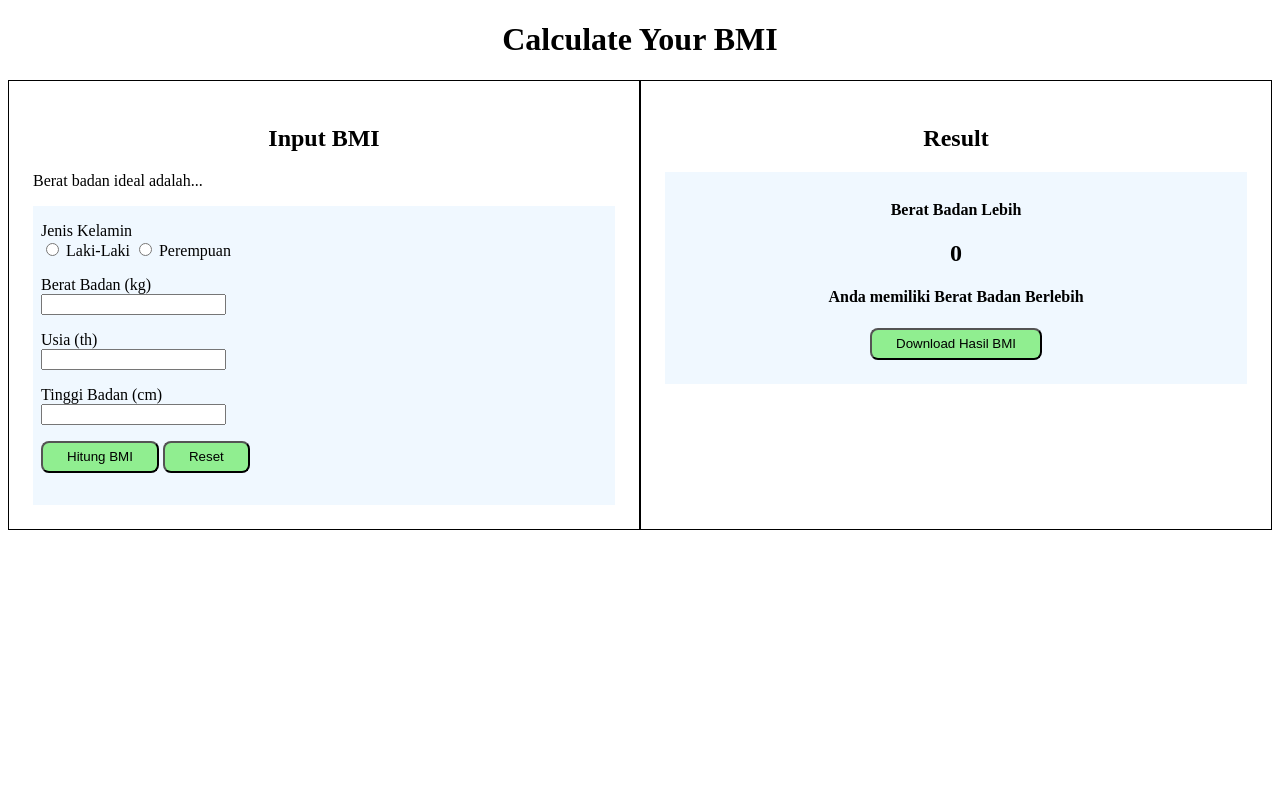
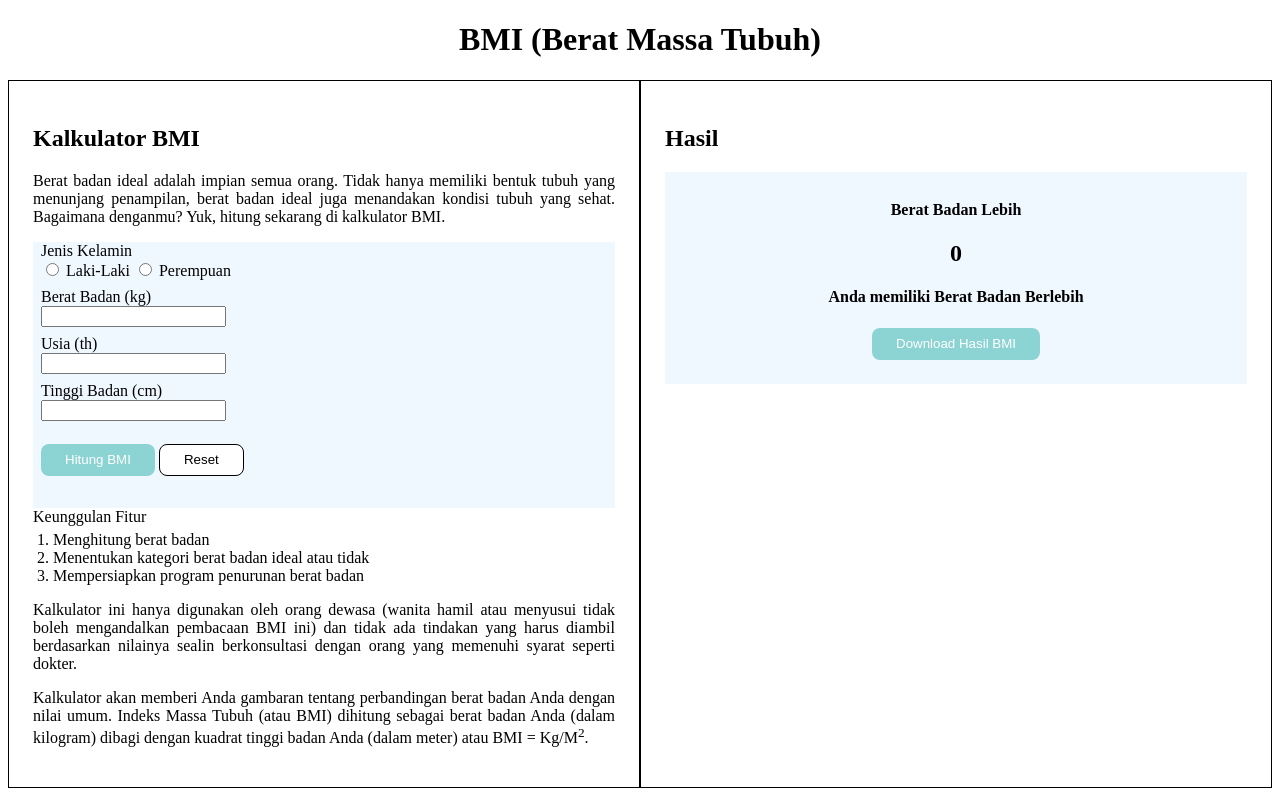
Before and after one commit to revou-fundamental-course/25-mar-24-dhaanisaputra, a plain HTML site: page index.html in a window 1280 px wide. Drawn offline with Linux system fonts and the light colour scheme.

Commit message:
commit-content-form
content form BMI

```diff
--- a/css/style.css
+++ b/css/style.css
@@ -27,10 +27,12 @@ header>h1 {
 .container-form {
     text-align: left;
     background-color: aliceblue;
+    padding-top: 0px;
 }
 
 .container-form>div {
     padding: 8px;
+    padding-top: 0px;
 }
 
 .form-item {
@@ -42,14 +44,43 @@ header>h1 {
 
 button {
     height: 32px;
-    border: 0%;
+    border: 0cm;
     padding-right: 24px;
     padding-left: 24px;
-    background-color: lightgreen;
+    background-color: rgb(140, 211, 211);
     border-radius: 8px;
+    color: white;
 }
 
 .calculate-button {
-    background-color: coral;
+    background-color: rgb(140, 211, 211);
     color: white;
 }
+
+.reset-button {
+    background-color: white;
+    color: black;
+    border-radius: 8px;
+    border: 1px solid black;
+}
+
+ol {
+    margin-top: 0%;
+    margin-bottom: 0%;
+    padding: 20px;
+    padding-top: 5px;
+    padding-bottom: 0%
+}
+
+ul {
+    margin: 5px;
+}
+
+p {
+    text-align: justify;
+}
+
+sup {
+    vertical-align: super;
+    font-size: smaller;
+}
--- a/index.html
+++ b/index.html
@@ -1,23 +1,25 @@
 <!DOCTYPE html>
 <head>
-    <title>Calculator BMI</title>
+    <title>Kalkulator BMI</title>
     <link rel="stylesheet" href="css/style.css">
 </head>
 
 
 <body>
     <header>
-        <h1>Calculate Your BMI</h1>
+        <h1>BMI (Berat Massa Tubuh)</h1>
     </header>
     <main>
         <div class="main-container">
             <!-- Form Input Display  -->
             <div class="container-item">
-                <h2>Input BMI</h2>
+                <h2 style="text-align: left;">Kalkulator BMI</h2>
                 <section>
-                    <p>Berat badan ideal adalah... </p>
+                    <p>Berat badan ideal adalah impian semua orang. Tidak hanya memiliki bentuk tubuh yang menunjang penampilan, berat badan ideal juga menandakan kondisi tubuh yang sehat. Bagaimana denganmu?
+                        Yuk, hitung sekarang di kalkulator BMI.</p>
                 </section>
 
+                <!-- Input Section -->
                 <section class="container-form">
                     <div>
                         <label>Jenis Kelamin</label> <br/>
@@ -28,26 +30,45 @@
                     </div>
                     <div>
                         <label>Berat Badan (kg)</label> <br/>
-                        <input type="number">
+                        <input type="number" name="requirements" id="weight">
                     </div>
                     <div>
                         <label>Usia (th)</label> <br/>
-                        <input type="number">
+                        <input type="number" name="requirements" id="age">
                     </div>
                     <div>
                         <label>Tinggi Badan (cm)</label> <br/>
-                        <input type="number">
+                        <input type="number" name="requirements" id="height">
                     </div>
+                    <div style="padding-top: 15px;">
+                        <button type="button">Hitung BMI</button>
+                        <button type="button" class="reset-button">Reset</button>
+                    </div>
+                </section>
+
+                <!-- Fitur Text-->
+                <section>
                     <div>
-                        <button type="button" id="calculate-button">Hitung BMI</button>
-                        <button type="button">Reset</button>
+                        <label>Keunggulan Fitur</label>
+                        <div>
+                            <ol>
+                                <li>Menghitung berat badan</li>
+                                <li>Menentukan kategori berat badan ideal atau tidak</li>
+                                <li>Mempersiapkan program penurunan berat badan</li>
+                            </ol>
+                        </div>
                     </div>
+                </section>
+
+                <section>
+                    <p>Kalkulator ini hanya digunakan oleh orang dewasa (wanita hamil atau menyusui tidak boleh mengandalkan pembacaan BMI ini) dan tidak ada tindakan yang harus diambil berdasarkan nilainya sealin berkonsultasi dengan orang yang memenuhi syarat seperti dokter.</p>
+                    <p>Kalkulator akan memberi Anda gambaran tentang perbandingan berat badan Anda dengan nilai umum. Indeks Massa Tubuh (atau BMI) dihitung sebagai berat badan Anda (dalam kilogram) dibagi dengan kuadrat tinggi badan Anda (dalam meter) atau BMI = Kg/M<sup>2</sup>.</p>
                 </section>
             </div>
 
             <!-- Result Display -->
             <div class="container-item">
-                <h2>Result</h2>
+                <h2 style="text-align: left;">Hasil</h2>
                 <section class="container-result">
                     <h4>Berat Badan Lebih</h4>
                     <h1>0</h1>
```
